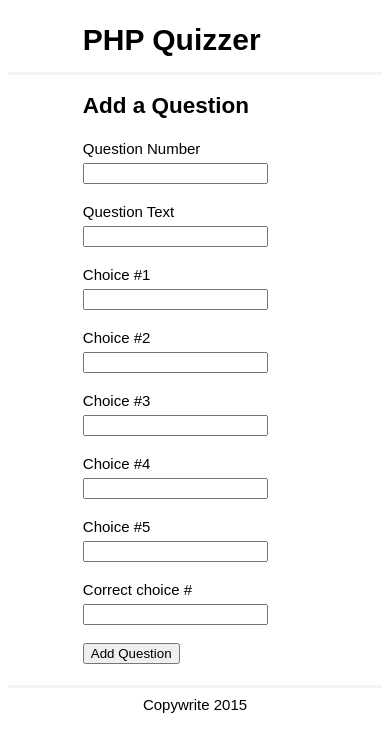
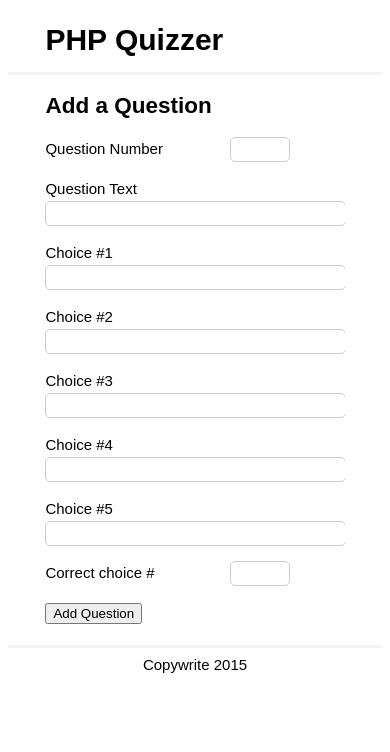
Before and after one commit to Sulaiman001/phpquizzer, a PHP site: page /admin.php in a window 390 px wide. Shown: the top 752 px of the page. Run offline with PHP 8.4, Linux system fonts and the light colour scheme.

Commit message:
added a border radius to input fields, made text fields responsive and longer than number fields and added a media query to make text fields fill up more of the viewport at < 960px

```diff
--- a/css/style.css
+++ b/css/style.css
@@ -14,6 +14,18 @@ a{
 label{
 	display: inline-block;
 	width:180px;
+}
+input[type='text']{
+	width:97%;
+	padding:4px;
+	border-radius: 5px;
+	border:1px #ccc solid;
+}
+input[type='number']{
+	width:50px;
+	padding:4px;
+	border-radius: 5px;
+	border:1px #ccc solid;
 }
 .container{
 	width:60%;
@@ -46,3 +58,8 @@ a.start{
 	border:#ccc dotted 1px;
 	margin: 20px 0 10px 0;
 }
+@media only screen and (max-width: 960px){
+	.container{
+		width:80%;
+	}
+}
```
